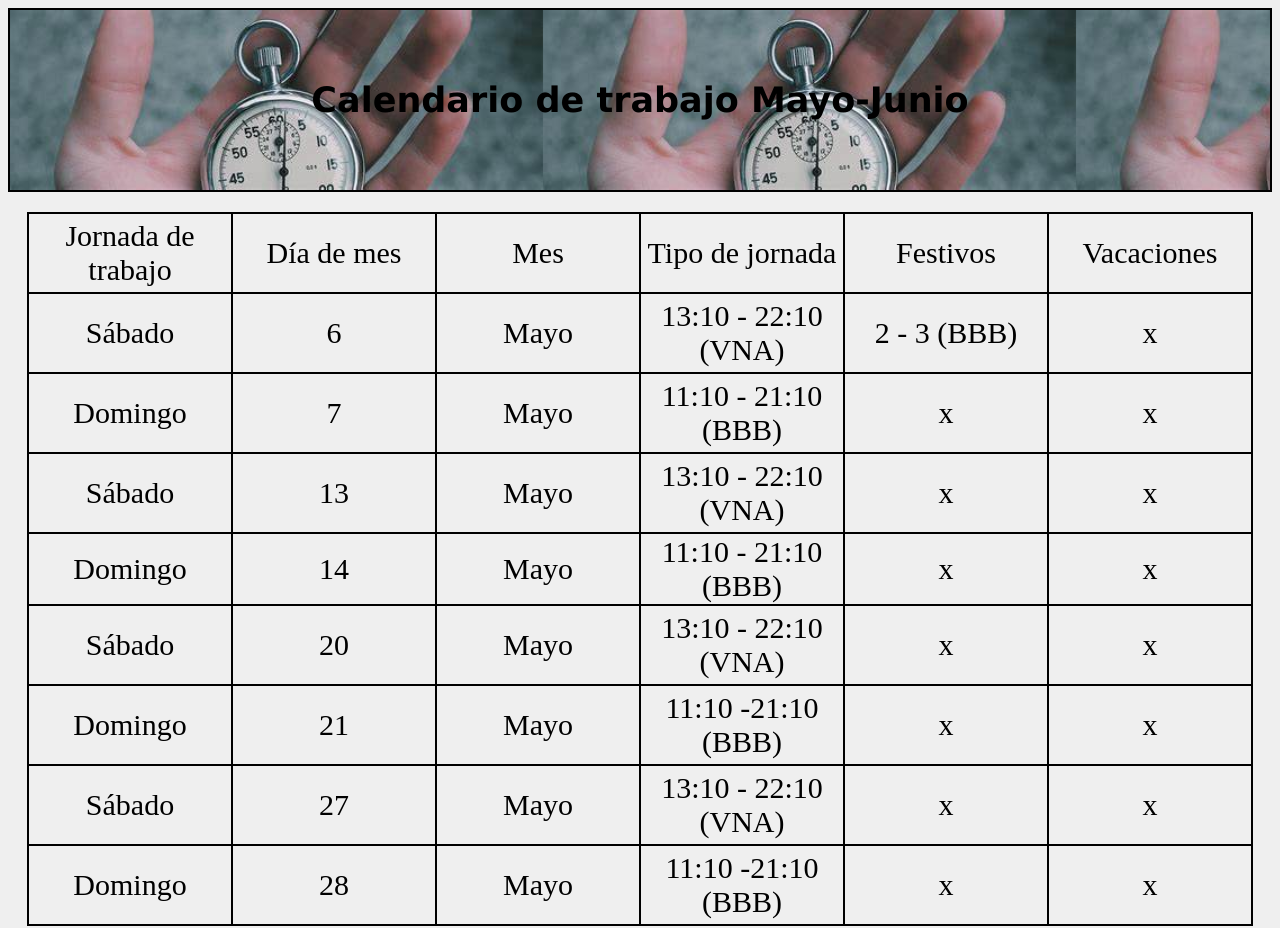
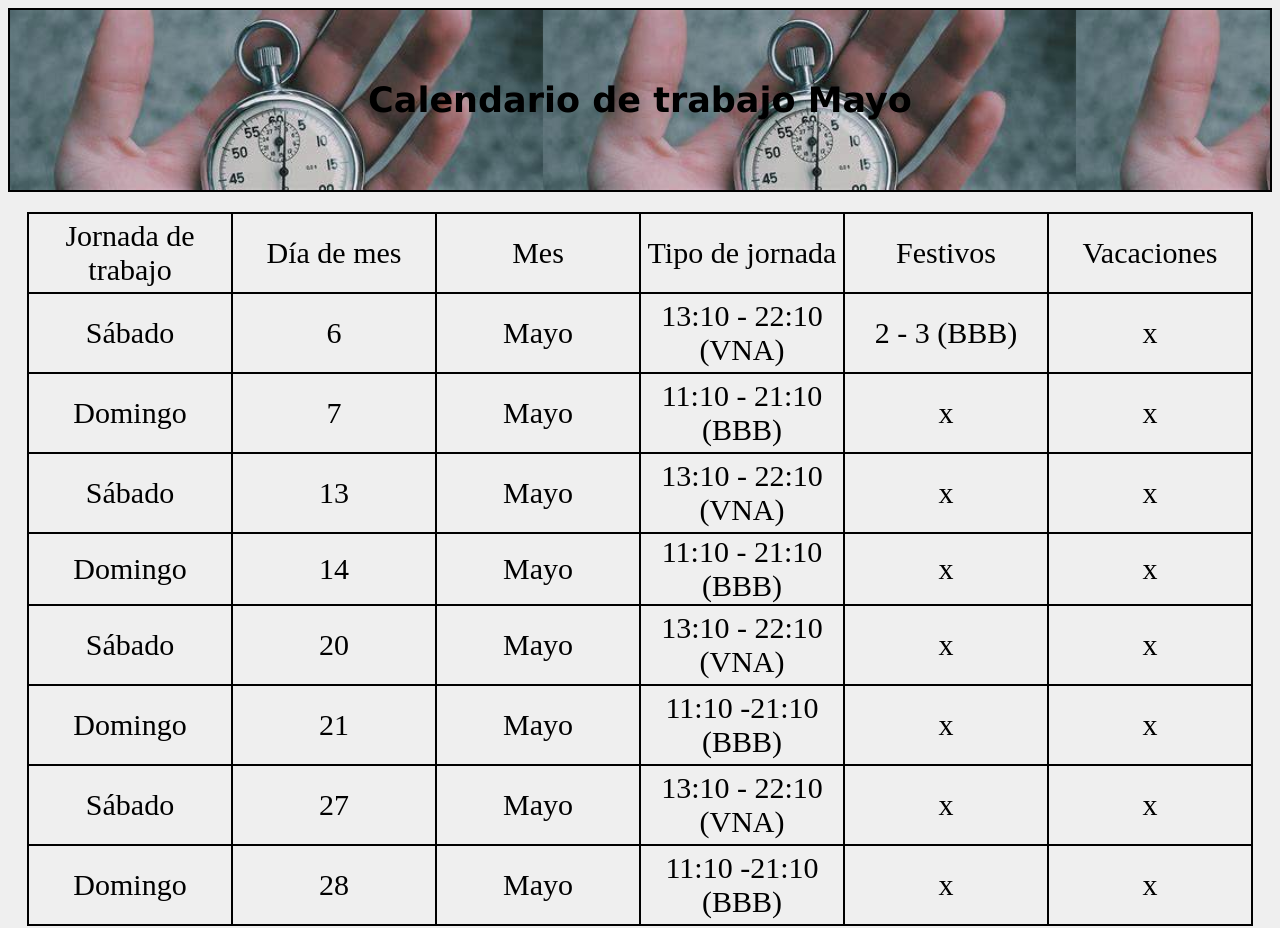
Before and after one commit to Ivon-1/Calendario_mayo, a plain HTML site: page index.html in a window 1280 px wide. Shown: the top 928 px of the page. Drawn offline with Linux system fonts and the light colour scheme.

Commit message:
Calendario Mayo

```diff
--- a/index.html
+++ b/index.html
@@ -6,7 +6,7 @@
 </head>
 <body>
     <article>
-        <h1>Calendario de trabajo Mayo-Junio</h1>
+        <h1>Calendario de trabajo Mayo</h1>
     </article>
     <table>
         <tr height="80px">
```
